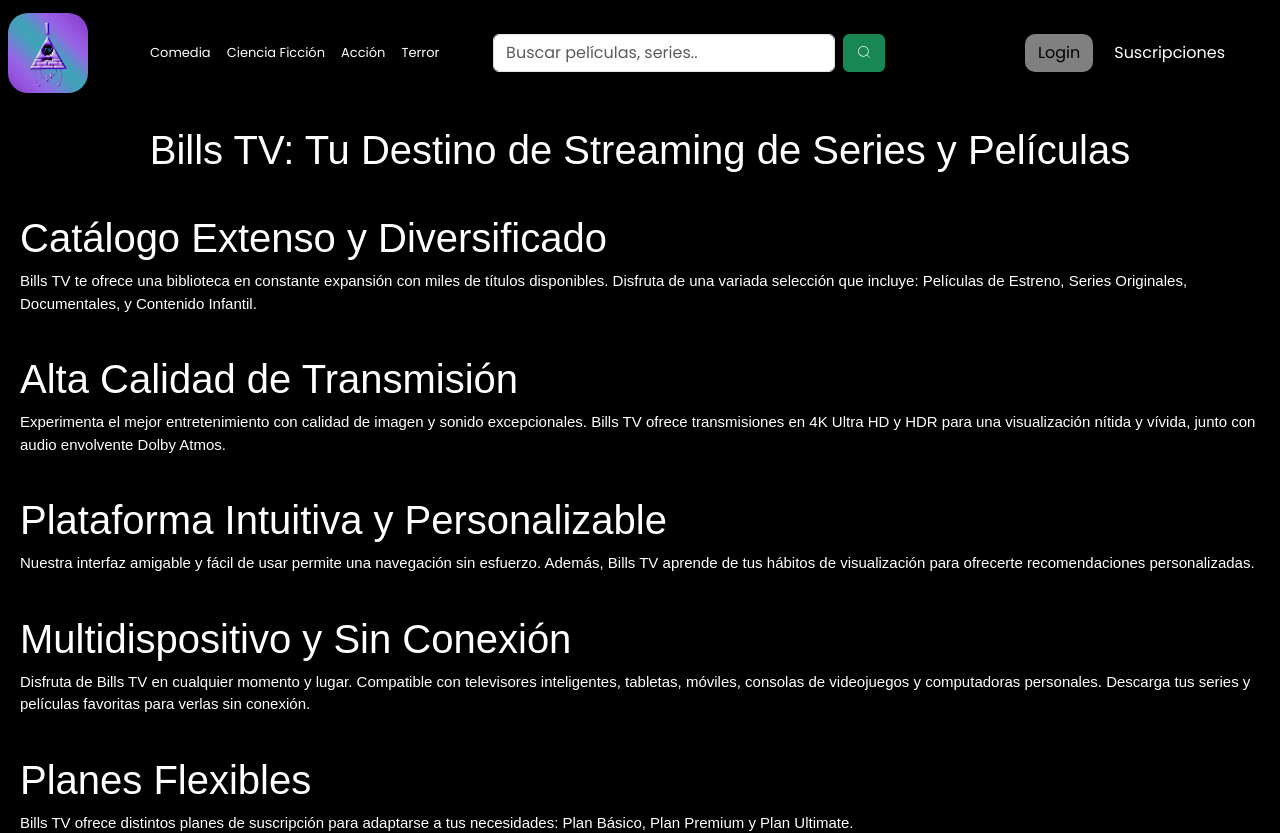
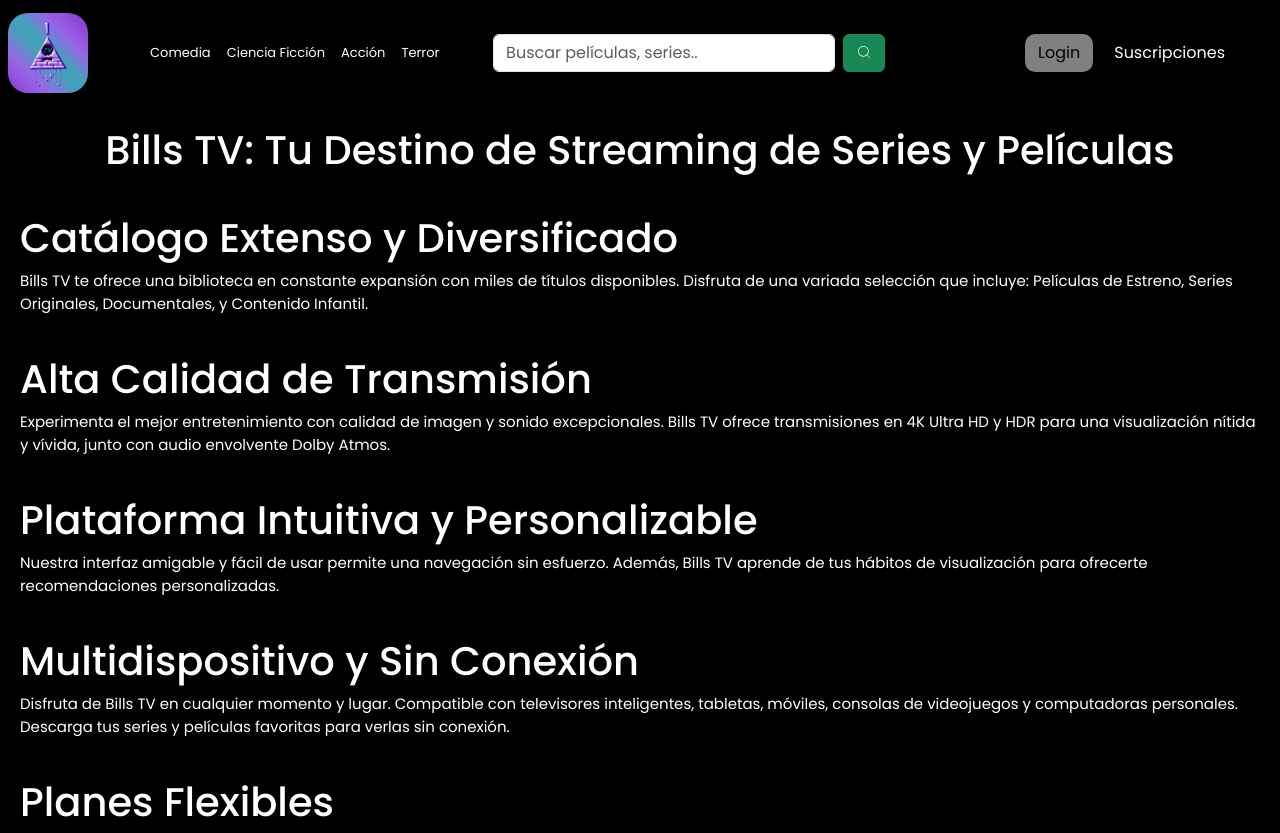
Before and after one commit to facundoarebalo/billsTV, a React (Vite) app: page /about in a window 1280 px wide. Shown: the top 833 px of the page. Built offline with nearby package versions, Linux system fonts and the light colour scheme.

Commit message:
front terminado

```diff
--- a/src/views/About/About.jsx
+++ b/src/views/About/About.jsx
@@ -1,5 +1,3 @@
-import React, { useEffect, useRef } from 'react';
-
 import './aboutStyle.css';
 
 const sections = [
--- a/src/views/About/aboutStyle.css
+++ b/src/views/About/aboutStyle.css
@@ -1,7 +1,5 @@
-/* About.css */
 .about-container {
   padding: 20px;
-  font-family: Arial, sans-serif;
 }
 
 h1 {
```
